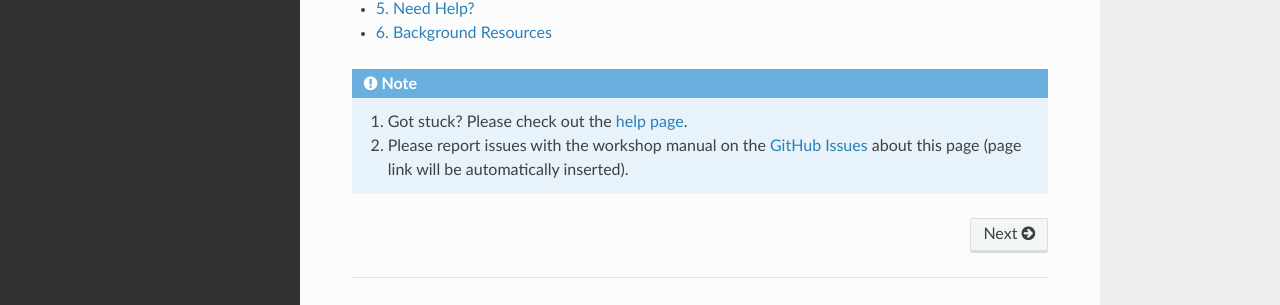
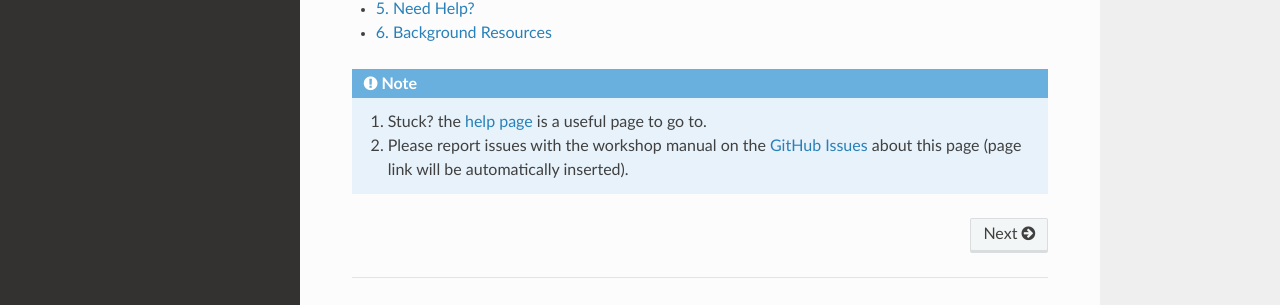
Before and after one commit to Urban-Meteorology-Reading/UMEP-Workshop, a Sphinx documentation site: the page built from source/index.rst, in a window 1280 px wide. Shown: the part 403-708 px from the top of the page. Built offline with Sphinx 7.4.7 and the Read the Docs theme 2.0.0, drawn with Linux system fonts in a browser that asks for light colours.

Commit message:
Update conf.py

```diff
--- a/source/conf.py
+++ b/source/conf.py
@@ -124,7 +124,7 @@ rst_epilog = r"""
 
     .. note::
 
-      1. Got stuck? Please check out the `help page <NeedHelp>`.
+      1. Stuck? the `help page <NeedHelp>` is a useful page to go to.
       2. Please report issues with the workshop manual on the `GitHub Issues`_ about this page (page link will be automatically inserted).
 
 """
```
